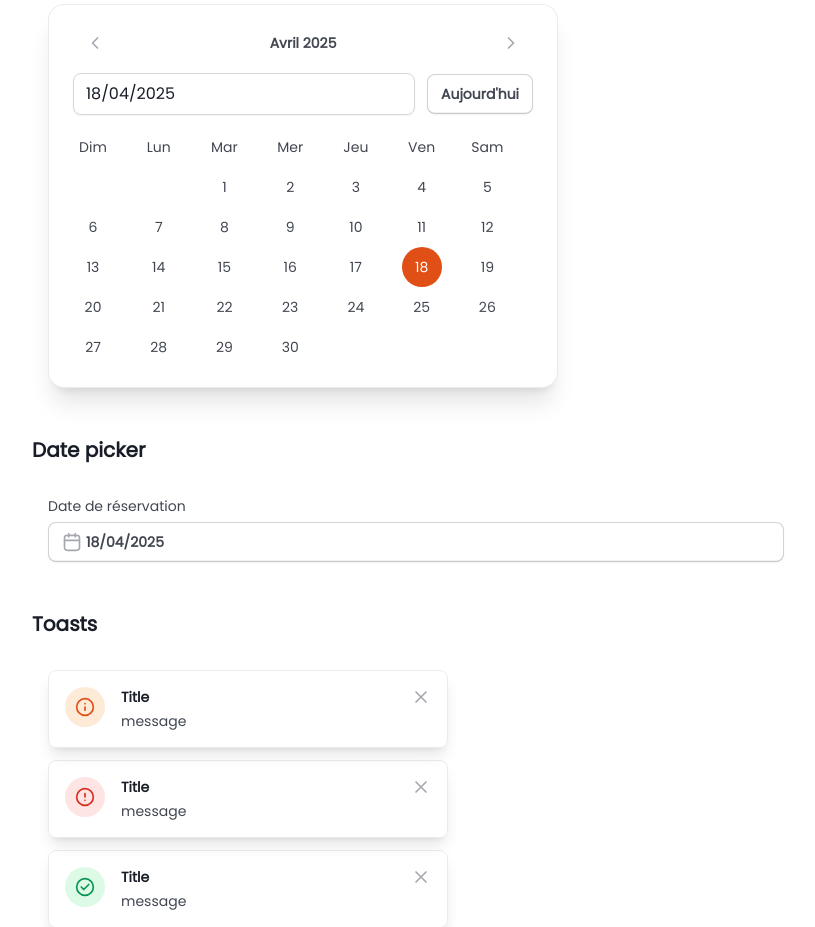
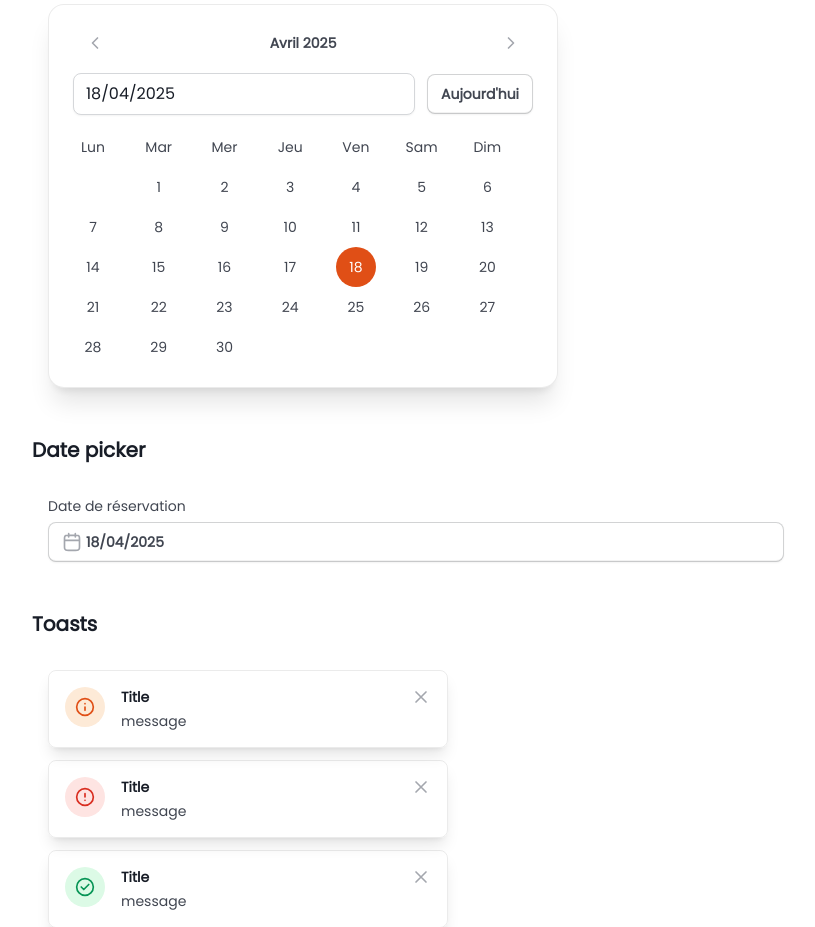
Before and after one commit to camille-girard/PA, a Nuxt app in the folder frontend/: page /doc/components in a window 1280 px wide. Shown: the part 4440-5367 px from the top of the page, without its empty margins (224-1039 px from the left). Built offline with nearby package versions, Linux system fonts and the light colour scheme.

Commit message:
fix(frontend:calendar): adjust day names order based on locale and update blanks calculation

```diff
--- a/frontend/components/organisms/UCalendar.vue
+++ b/frontend/components/organisms/UCalendar.vue
@@ -46,11 +46,23 @@ const current = ref(
     )
 );
 
-const { d } = useI18n();
+const { d, locale } = useI18n();
 
 const dateInputValue = ref('');
 
 const direction = ref<'next' | 'prev'>('next');
+
+const startsWithMonday = computed(() => {
+    return !locale.value.startsWith('en');
+});
+
+const orderedDayNames = computed(() => {
+    if (startsWithMonday.value) {
+        const days = [...props.dayNames];
+        return [...days.slice(1), days[0]];
+    }
+    return props.dayNames;
+});
 
 function formatDate(date: Date | null): string {
     if (!date) return '';
@@ -103,7 +115,13 @@ const daysInMonth = computed(() => {
 });
 
 const blanks = computed(() => {
-    return Array(current.value.getDay()).fill(0);
+    let firstDayOfMonth = current.value.getDay();
+
+    if (startsWithMonday.value) {
+        firstDayOfMonth = firstDayOfMonth === 0 ? 6 : firstDayOfMonth - 1;
+    }
+
+    return Array(firstDayOfMonth).fill(0);
 });
 
 watch(
@@ -235,7 +253,7 @@ function handleDateInput() {
         </div>
         <div class="grid grid-cols-7">
             <p
-                v-for="day in dayNames"
+                v-for="day in orderedDayNames"
                 :key="day"
                 class="text-secondary text-sm flex items-center justify-center size-10"
             >
```
